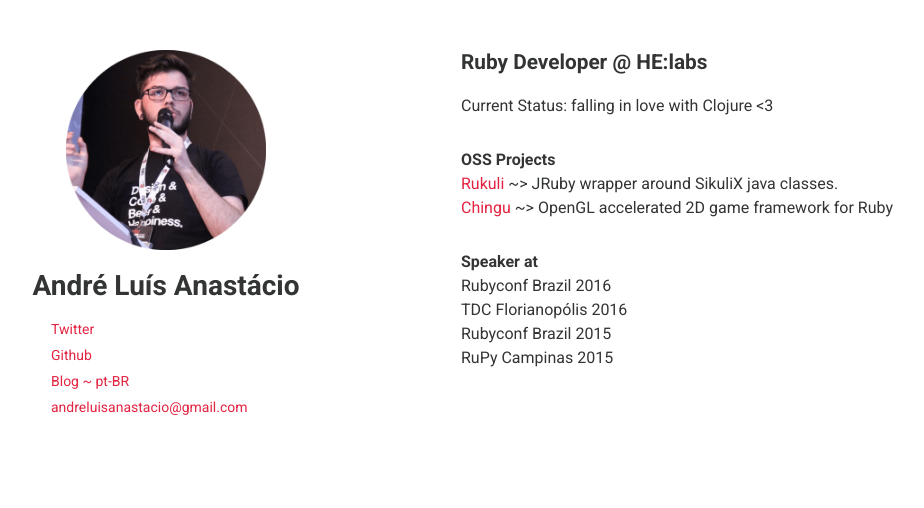
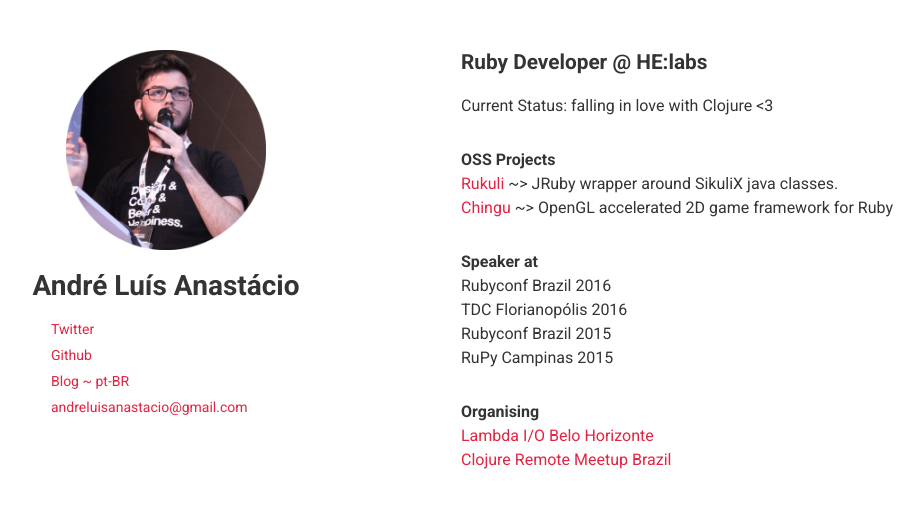
Before and after one commit to ndrluis/ndrluis.github.io, a plain HTML site: page index.html in a window 1280 px wide. Shown: the whole page, without its empty margins (89-1013 px from the left). Drawn offline with Linux system fonts and the light colour scheme.

Commit message:
Add organising section

```diff
--- a/index.html
+++ b/index.html
@@ -36,6 +36,12 @@
         Rubyconf Brazil 2015</br>
         RuPy Campinas 2015
       </p>
+
+      <p>
+        <strong>Organising</strong></br>
+        <a href="https://www.meetup.com/pt-BR/Lambda-I-O-Belo-Horizonte/"> Lambda I/O Belo Horizonte </a></br>
+        <a href="https://www.youtube.com/channel/UCEg0nXmPW-TTjzZ7_vsiajQ"> Clojure Remote Meetup Brazil </a>
+      </p>
     </section>
   </body>
 </html>
```
